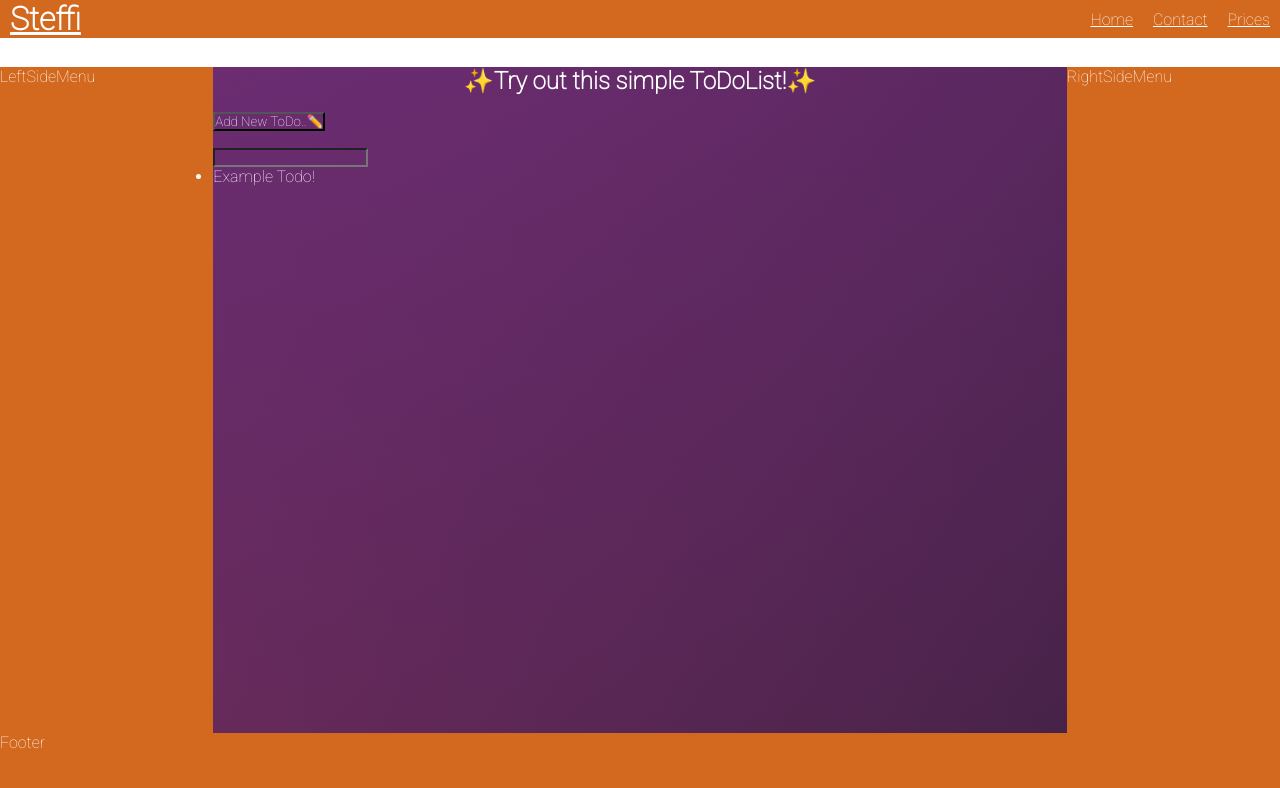
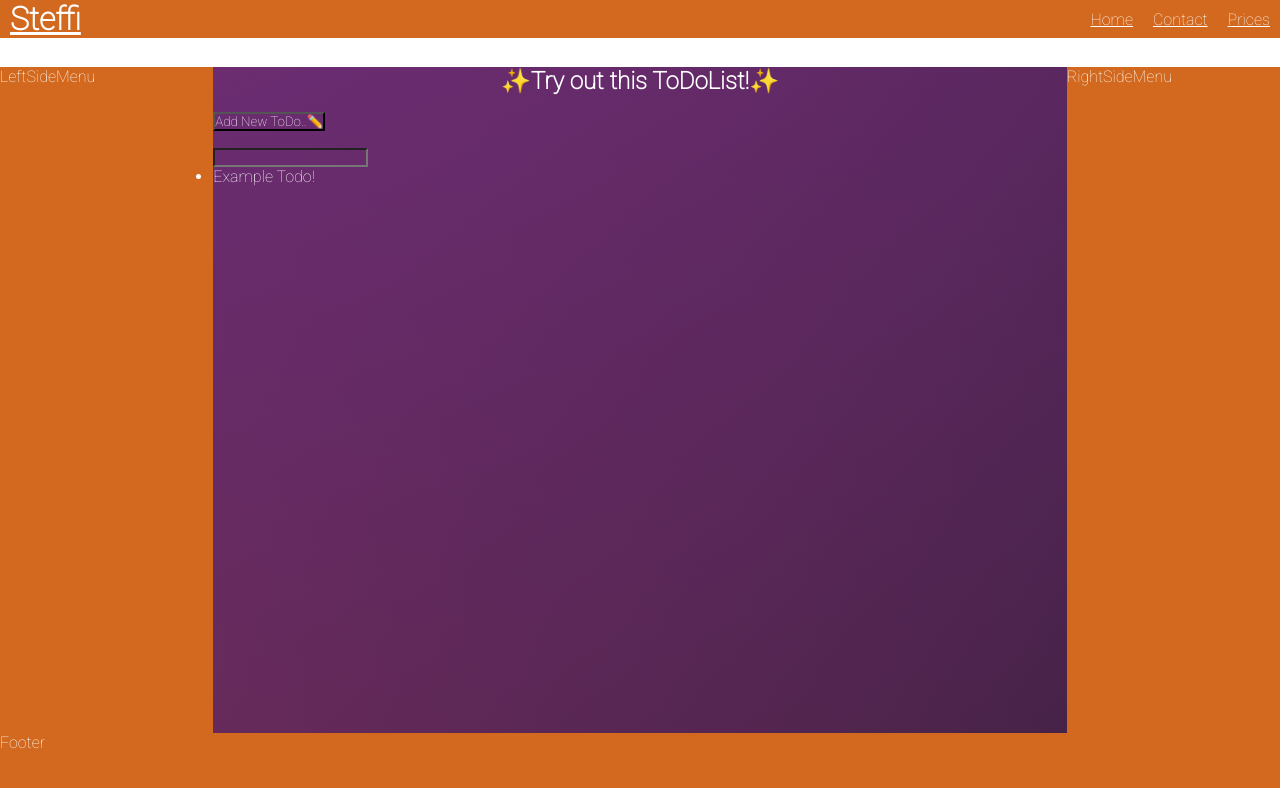
Before and after one commit to Maartala/MyportfolioStartsteps2022, a plain HTML site: page components/index.html in a window 1280 px wide. Drawn offline with Linux system fonts and the light colour scheme.

Commit message:
Website Layout mit JS Todolist

```diff
--- a/components/index.html
+++ b/components/index.html
@@ -41,7 +41,7 @@
 
     <div class="el PageContent">
         <div class="pageTitle">
-            <h2>✨Try out this simple ToDoList!✨</h2>
+            <h2>✨Try out this ToDoList!✨</h2>
         </div>
 
         <!--  ToDoList Control -->
```
